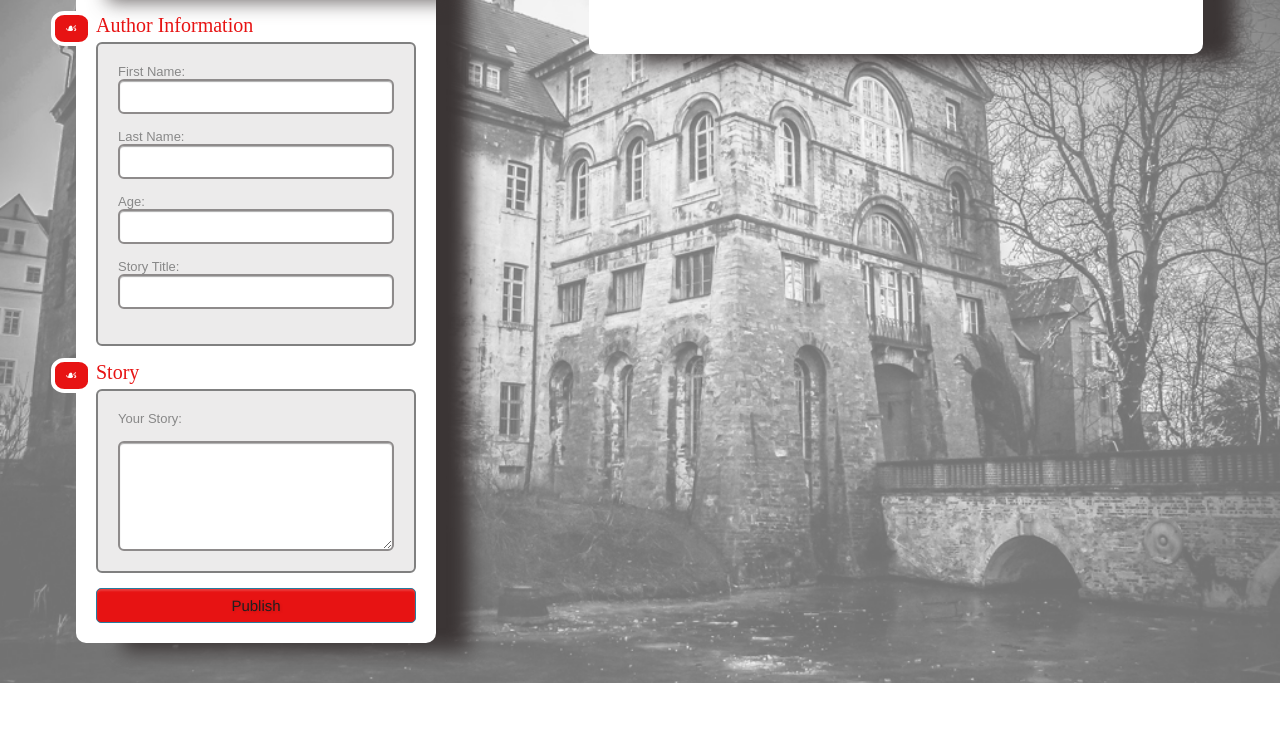
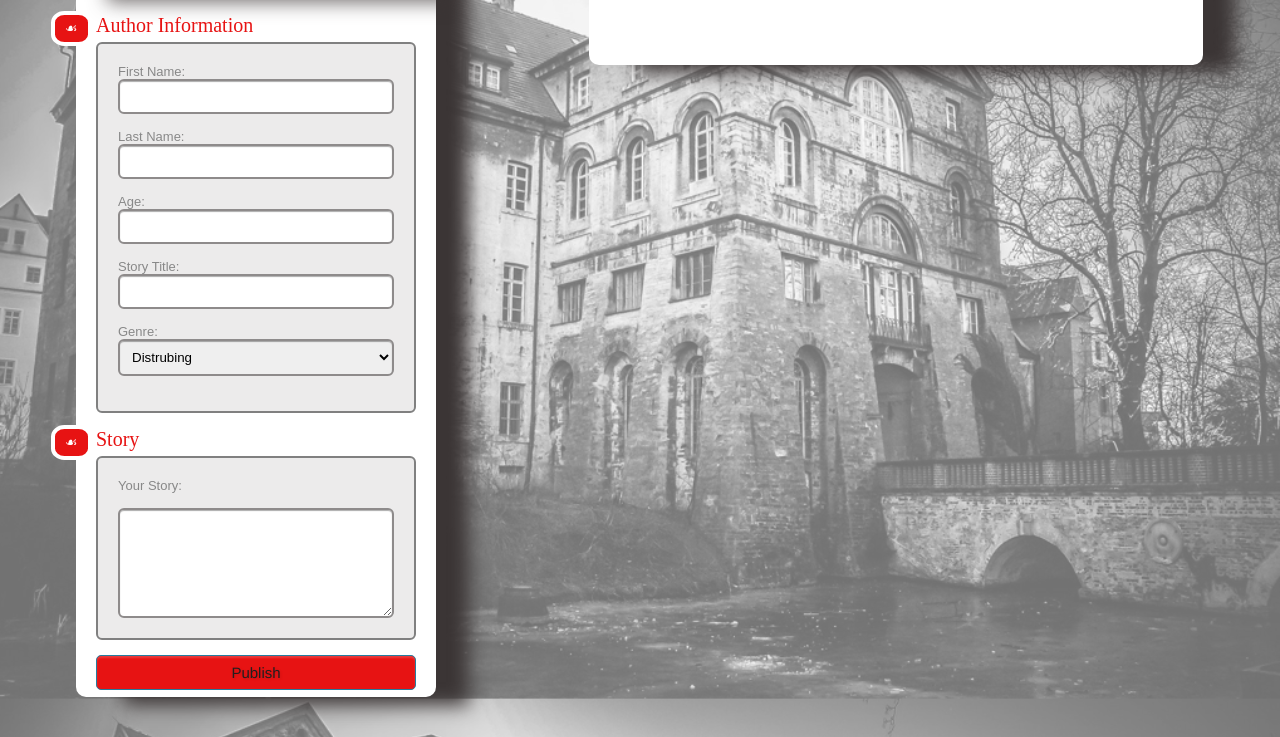
Before and after one commit to MariusGeorgiev/Scary_Story, a plain HTML site: page index.html in a window 1280 px wide. Shown: the part 153-890 px from the top of the page. Before the commit the page ends 836 px from the top, so only its background shows below. Drawn offline with Linux system fonts and the light colour scheme.

Commit message:
add genre field

```diff
--- a/index.html
+++ b/index.html
@@ -31,6 +31,14 @@
           <label>Story Title:
             <input type="text" id="story-title" name="field5" />
           </label>
+          <label>Genre:
+            <select name="field" id="genre">
+              <option value="Distrubing">Distrubing</option>
+              <option value="Psychological">Psychological</option>
+              <option value="Killer">Killer</option>
+              <option value="Monsters">Monsters</option>
+              <option value="Paranormal">Paranormal</option>
+            </select>
         </div>
 
         <div class="section"><span>&#9753;</span>
```
